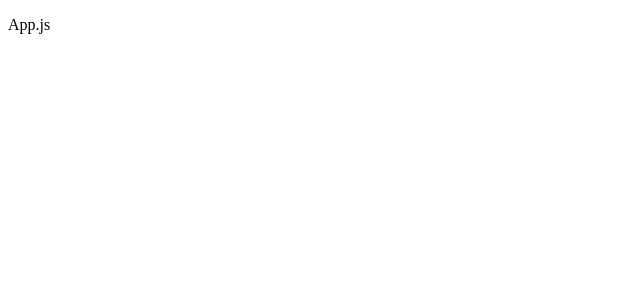
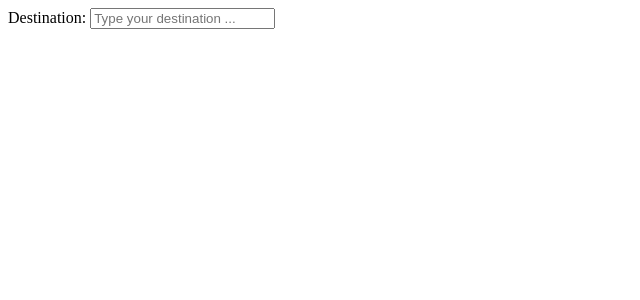
Before and after one commit to chingu-voyages/v12-bears-team-06, a React (Create React App) app: page / in a window 1280 px wide. Shown: the top 300 px of the page, without its empty margins (0-640 px from the left). Built offline with nearby package versions, Linux system fonts and the light colour scheme.

Commit message:
create destination component #25

```diff
--- a/package.json
+++ b/package.json
@@ -27,5 +27,8 @@
       "last 1 firefox version",
       "last 1 safari version"
     ]
+  },
+  "devDependencies": {
+    "node-sass": "^4.12.0"
   }
 }
--- a/src/App.js
+++ b/src/App.js
@@ -1,9 +1,11 @@
 import React from 'react';
+
+import Layout from './containers/Layout';
 
 function App() {
   return (
     <div className="App">
-      <p>App.js</p>
+      <Layout />
     </div>
   );
 }
--- /dev/null
+++ b/src/components/Destination.jsx
@@ -0,0 +1,16 @@
+import React from 'react';
+
+const Destination = ({ destination, handleChangeDestination }) => {
+  return(
+    <div className="">
+      <label>Destination: </label>
+      <input
+        type="text"
+        value={destination}
+        placeholder="Type your destination ..."
+        onChange={handleChangeDestination} />
+    </div>
+  )
+};
+
+export default Destination;
--- /dev/null
+++ b/src/containers/Layout.jsx
@@ -0,0 +1,21 @@
+import React, { useState } from 'react';
+
+import Destination from '../components/Destination';
+
+function App() {
+  const [destination, setDestination] = useState('');
+
+  const handleChangeDestination = (e) => {
+    setDestination(e.target.value);
+  }
+
+  return (
+    <div className="App">
+      <Destination
+        destination={destination}
+        handleChangeDestination={handleChangeDestination} />
+    </div>
+  );
+}
+
+export default App;
```
Also changed, not shown: 1 other file (tests, documents, lock files or other folders).
